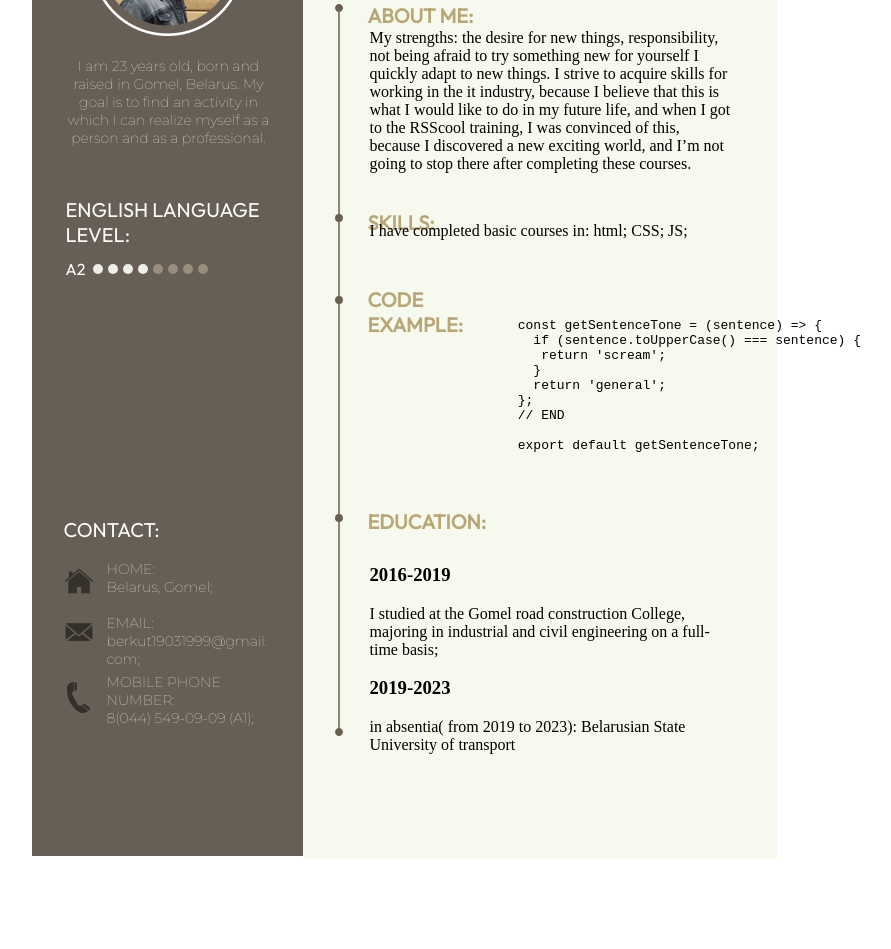
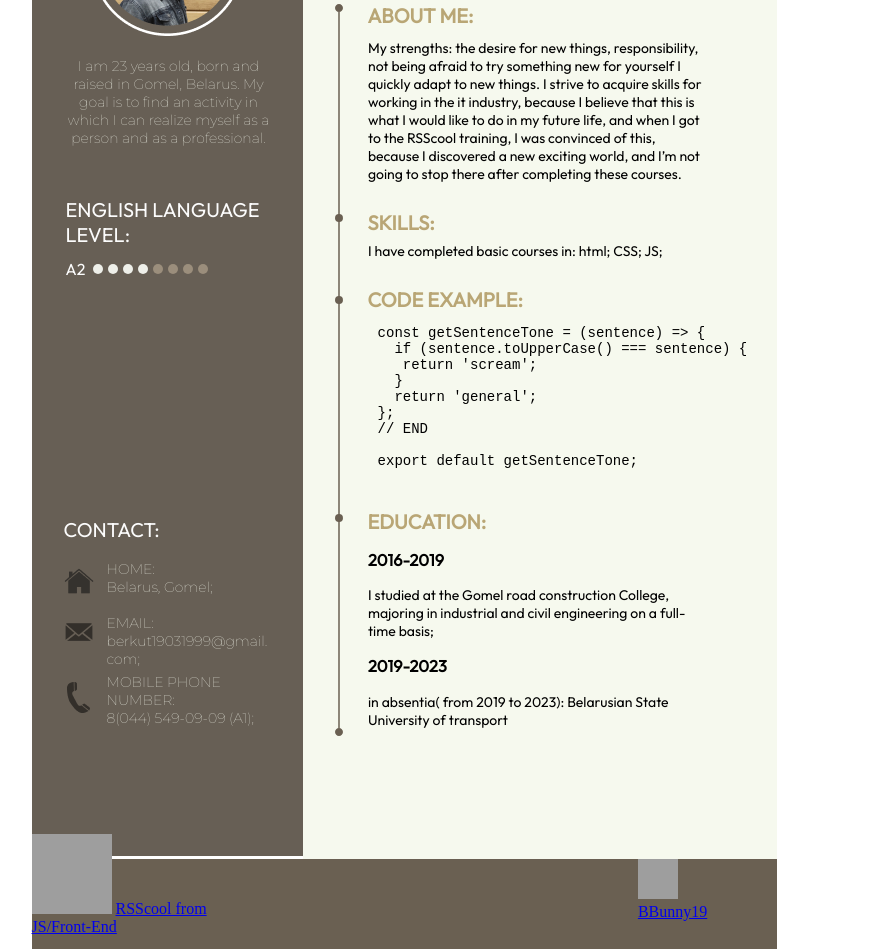
Before and after one commit to BBunny19/rsschool-cv-pre-shool, a plain HTML site: page index.html in a window 1280 px wide. Shown: the part 168-1117 px from the top of the page, without its empty margins (236-1127 px from the left). Before the commit the page ends 1027 px from the top, so only its background shows below. Drawn offline with Linux system fonts and the light colour scheme; grey boxes are pictures that could not be loaded.

Commit message:
fix: footer in css

```diff
--- a/index.html
+++ b/index.html
@@ -20,21 +20,21 @@
           </div>
            <div class="levelEng">
               <p class="aTho"> A2 </p>
-            <img src="/image/Уровень инглиш.svg" alt="level English" class="smallCircle">
+            <img src="/image/УровеньИнглиш.svg" alt="level English" class="smallCircle">
           </div>
           <div class="contactList">
               <P id="contact">
                  Contact:
               </P>
-              <img id="iconsHome" src="/image/image 1.png" alt="house">
+              <img id="iconsHome" src="/image/image1.png" alt="house">
                <p class="textContact">
                  HOME: <br> Belarus, Gomel;
                </p>
-              <img id="iconsMail" src="/image/image 2.png" alt="mail">
+              <img id="iconsMail" src="/image/image2.png" alt="mail">
                <p class="textContact">
                  EMAIL: <br> berkut19031999@gmail.<br>com;
                </p>
-              <img id="iconsPhone" src="/image/image 3.png" alt="phone">
+              <img id="iconsPhone" src="/image/image3.png" alt="phone">
                <p class="textContact">
                 MOBILE PHONE <br> NUMBER: <br> 8(044) 549-09-09 (A1);
                </p>
@@ -46,7 +46,7 @@
                </h1>
           </header>
           <main id="allInfo">
-             <img src="/image/Component 1.svg" alt="line"  id="lineMain">
+             <img src="/image/Component1.svg" alt="line"  id="lineMain">
             <div id="hidingName">
               <h2 class="hidingNameMe" id="aboutMe">
                  ABOUT ME:
@@ -104,5 +104,16 @@
               </div>
             </div>
           </main>
+          <footer id="gitHub">
+            <div id="blockOne">
+              <img src="https://rs.school/images/rs_school_js.svg" alt="RSScool" id="rsShool">
+              <a href="https://rs.school/js/" id="linkJs">RSScool from JS/Front-End</a>
+            </div>
+            <div id="blockTho">
+              <img src="https://www.pngarts.com/files/8/Black-Github-Logo-PNG-Image-Background.png" alt="GitHub" id="iconsHub">
+              <a href="https://github.com/BBunny19" id="bbunny">BBunny19</a>
+            </div>
+
+          </footer>
 </body>
 </html>
--- a/style.css
+++ b/style.css
@@ -9,8 +9,7 @@
 @font-face {
     font-family: Monteserrat;
     font-style: initial;
-    font-weight: lighter;
-    line-height: 17px;
+    font-weight: 400;
     src: local(Monteserrat),
          url(/fonts/Montserrat-Thin.ttf)
 }
@@ -154,7 +153,7 @@
     display: flex;
     flex-direction: column;
     justify-content: space-between;
-    width: 167px;
+    width: auto;
     height: 640px;
     margin-top: 47px;
 
@@ -193,24 +192,70 @@
     display: flex;
     flex-direction: column;
     justify-content: space-between;
-    margin-top: 90px;
-    margin-left: -140px;
+    margin-top: 100px;
+    margin-left: -155px;
     width: 387px;
     height: 741px;
+    font-family: Outfit;
+    font-size: 14px;
 }
 
 #contentAboutMe {
-
+    flex: 1 2 220px;
 }
 
 #contentSkills {
-
+    flex: 2 3 60px;
 }
 
 #contentCode {
+    flex: 3 4 250px;
+    margin-left: -150px;
+}
+
+#contentEducat {
+    flex: 4 3 280px;
+}
+
+#gitHub {
+    display: flex;
+    flex-direction: row;
+    width: 745px;
+    height: 90px;
+    background-color: #6A6052;
+    margin-top: 0px;
+    font-style: Outfit;
+}
+
+
+
+#rsShool {
+    height: 80px;
+    width: 80px;
+    margin-top: -25px;
+}
+
+#iconsHub {
+    height: 40px;
+    width: 40px;
+    margin-left: 400px;
+}
+
+#linkJs {
+    font-style: Outfit;
+    border-top: -50px;
+}
+
+#bbunny {
+ margin-top: 60px;
+ margin-left: 400px;
+}
+
+#yearGod {
+    font-style: otfit;
+    font-size: 25px;
 
 }
-
-#contentEducate {
-
+#blockOne {
+    width: 350px;
 }
```
Also changed, not shown: image/Component1.svg (added), image/image1.png (added), image/image2.png (added), image/image3.png (added), image/Уровеньинглиш.svg (added).
